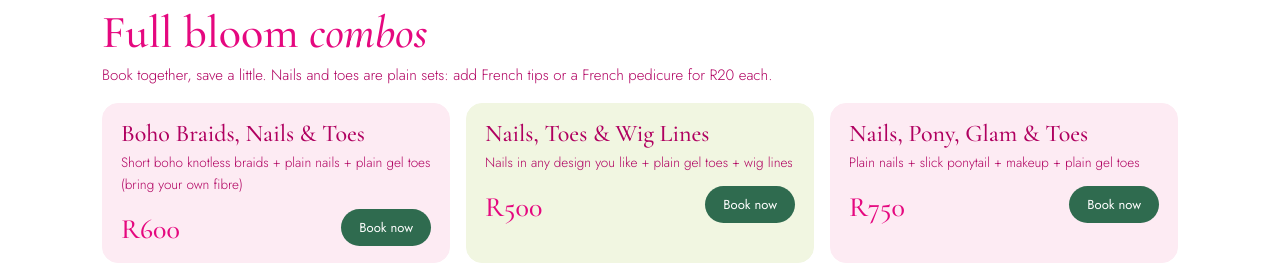
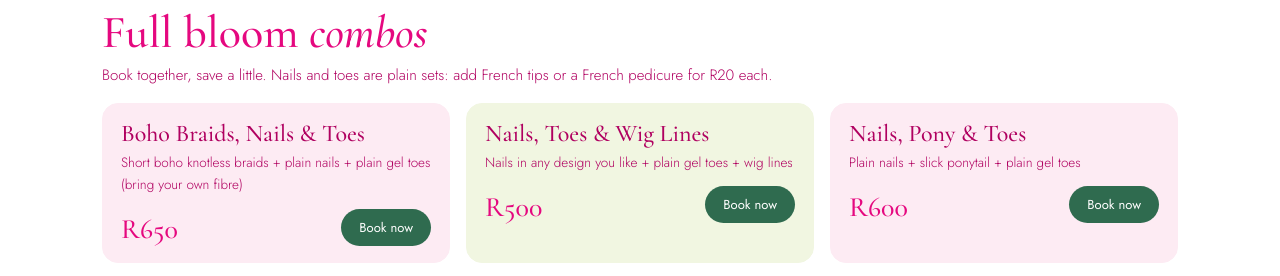
Before and after one commit to ukuzithandaco/ukuzithandaco.github.io, a plain HTML site: page index.html in a window 1280 px wide. Shown: the part 3807-4083 px from the top of the page. Drawn offline with nearby package versions, Linux system fonts and the light colour scheme.

Commit message:
Combos: R650, R500, R600 (glam removed), R500, R1000
Co-Authored-By: Claude Opus 5.5 <noreply@anthropic.com>
Claude-Session: https://claude.ai/code/session_01RWRP7TuCKmjMBXyfacPQrF

```diff
--- a/index.html
+++ b/index.html
@@ -440,9 +440,9 @@ const SECTIONS = [
    blurb:"Book together, save a little. Nails and toes are plain sets: add French tips or a French pedicure for R20 each.",
    gallery:[],
    groups:[{items:[
-     {name:"Boho Braids, Nails & Toes", desc:"Short boho knotless braids + plain nails + plain gel toes (bring your own fibre)", price:600, mins:300, bundle:true, shapes:true, addons:["frenchMani","frenchPedi"]},
+     {name:"Boho Braids, Nails & Toes", desc:"Short boho knotless braids + plain nails + plain gel toes (bring your own fibre)", price:650, mins:300, bundle:true, shapes:true, addons:["frenchMani","frenchPedi"]},
      {name:"Nails, Toes & Wig Lines", desc:"Nails in any design you like + plain gel toes + wig lines", price:500, mins:210, bundle:true, shapes:true, addons:["frenchPedi"]},
-     {name:"Nails, Pony, Glam & Toes", desc:"Plain nails + slick ponytail + makeup + plain gel toes", price:750, mins:390, bundle:true, shapes:true, addons:["frenchMani","frenchPedi","length","source"]},
+     {name:"Nails, Pony & Toes", desc:"Plain nails + slick ponytail + plain gel toes", price:600, mins:300, bundle:true, shapes:true, addons:["frenchMani","frenchPedi","length","source"]},
      {name:"Boho Braids & Nails", desc:"Short boho knotless braids + plain nails (bring your own fibre)", price:500, mins:270, bundle:true, shapes:true, addons:["frenchMani"]},
      {name:"Bestie Combo", desc:"For two: short boho knotless braids + French tip nails each (bring your own fibre)", price:1000, per:"for both", mins:480, bundle:true},
    ]}]},
```
